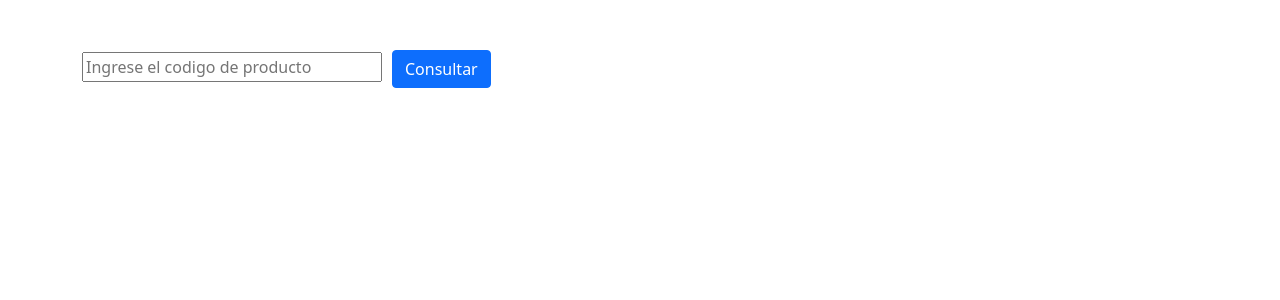
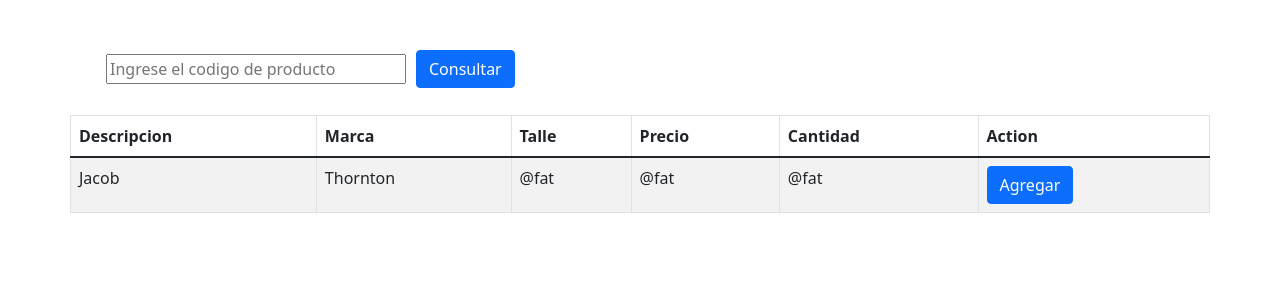
Before and after one commit to ldato/tienda_Leones_Front, a React (Create React App) app: page / in a window 1280 px wide. Shown: the top 300 px of the page. Built offline with nearby package versions, Linux system fonts and the light colour scheme.

Commit message:
Se agrego tabla y falta pasar estado al padre App

```diff
--- a/src/App.css
+++ b/src/App.css
@@ -70,3 +70,11 @@
 .largo-input {
   width: 300px;
 }
+
+.espacio-superior {
+  margin-top: 200px;
+}
+
+.espacio-superior2 {
+  margin-top: 30px;
+}
--- a/src/App.js
+++ b/src/App.js
@@ -3,11 +3,13 @@ import { Col, Container, Row } from "react-bootstrap";
 import "bootstrap/dist/css/bootstrap.css";
 import "./App.css";
 import Buscador from "./components/Buscador";
+import TablaProducto from "./components/TablaProducto";
 
 
 
 function App() {
     const [venta, setVenta] = useState([]);
+    const [producto, setProducto] = useState([]);
 
     return (
         <>
@@ -17,6 +19,9 @@ function App() {
                 <Row className="altura-fila">
                     <Col className="centrar-contenido"><Buscador /></Col>
                 </Row>
+                <Row>
+                    <Col><TablaProducto /></Col>
+                </Row>
             </Container>
         </>
     )
--- a/src/components/Buscador.js
+++ b/src/components/Buscador.js
@@ -1,36 +1,41 @@
-import React from "react";
+import React, { useState } from "react";
 import "bootstrap/dist/css/bootstrap.css";
 import "../App.css";
-import { Button, Col, Row } from "react-bootstrap";
+import { Button, Col, Container, Row } from "react-bootstrap";
 
-function Buscador() {
-
+function Buscador({ producto, setProducto }) {
+    //const [articulo, setArticulo] = useState([{ marca: "marca", precio: 100, cantidad: 3 }]);
     let codigo = "";
     const handleChange = (e) => {
         e.preventDefault();
-        const {value} = e.target;
+        const { value } = e.target;
         codigo = value;
-        console.log(codigo);
+        //console.log(codigo);
     }
 
     const Consultar = async () => {
-        await fetch("http://localhost:3001/consultas/articulosxid/"+codigo)
+        const response = await fetch("http://localhost:3001/consultas/articulosxid/" + codigo)
             .then(response => {
                 return response.json();
             })
             .then(data => {
-            if (data.length>0) {
-                console.log(data);
+                //setArticulo(data);
+                if (data.length > 0) {
+                    producto = data;
+                    //    props = data;
+                    //    console.log(props);
+                    console.log(producto);
                 } else {
                     console.log("No existe el articulo");
                 }
-
             })
     }
+
     return (
         <>
+            <Container>
                 <Row>
-            <Col>
+                    <Col className="centrar-contenido">
                         <input
                             type="text"
                             className="altura-maxima largo-input"
@@ -42,6 +47,7 @@ function Buscador() {
                     </Col>
                 </Row>
 
+            </Container>
         </>
     )
 }
--- /dev/null
+++ b/src/components/TablaProducto.js
@@ -0,0 +1,57 @@
+
+ import React, {useState} from "react";
+ import "bootstrap/dist/css/bootstrap.css";
+ import "../App.css";
+ import {Button, Row, Table} from "react-bootstrap";
+
+
+ function TablaProducto(props) {
+    //const prod = [props];
+    let listar = props;
+
+        <>
+        {/* <td key={producto.idArticulo}>{producto.marca}</td>
+        <td key={producto.idArticulo}>{producto.precio}</td>
+        <td key={producto.idArticulo}>{producto.cantidad}</td> */}
+        </>
+         return (
+            // <tr>{listar}</tr>
+            <Row className="espacio-superior2">
+                    <Table striped bordered hover>
+                        <thead>
+                            <tr>
+
+                                <th>Descripcion</th>
+                                <th>Marca</th>
+                                <th>Talle</th>
+                                <th>Precio</th>
+                                <th>Cantidad</th>
+                                <th>Action</th>
+                            </tr>
+                        </thead>
+                        <tbody>
+                            {/* <tr>
+                            <td>{articulo.marca}</td>
+                            <td>{articulo.precio}</td>
+                            <td>{articulo.cantidad}</td>
+                            </tr> */}
+
+                            <tr>
+
+                                <td>Jacob</td>
+                                <td>Thornton</td>
+                                <td>@fat</td>
+                                <td>@fat</td>
+                                <td>@fat</td>
+                                <td><Button>Agregar</Button></td>
+                            </tr>
+
+                        </tbody>
+                    </Table>
+                </Row>
+        )
+
+
+}
+
+export default TablaProducto;
```
Lines whose indentation alone changed are shown as unchanged.
